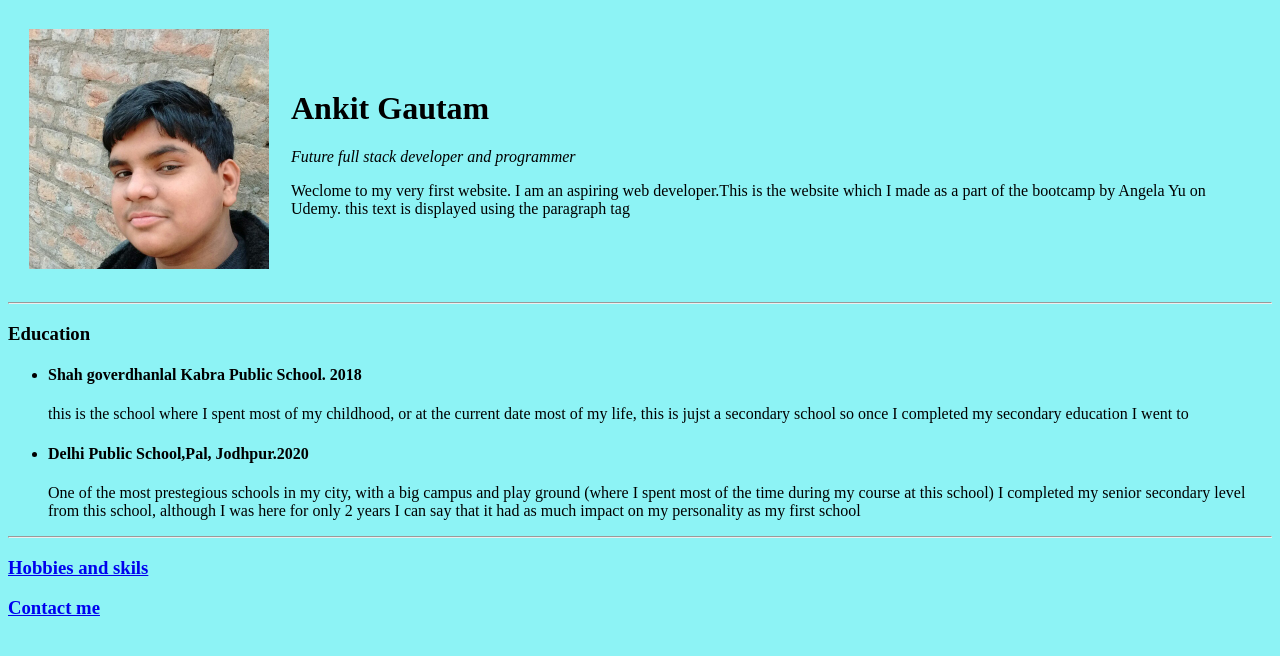
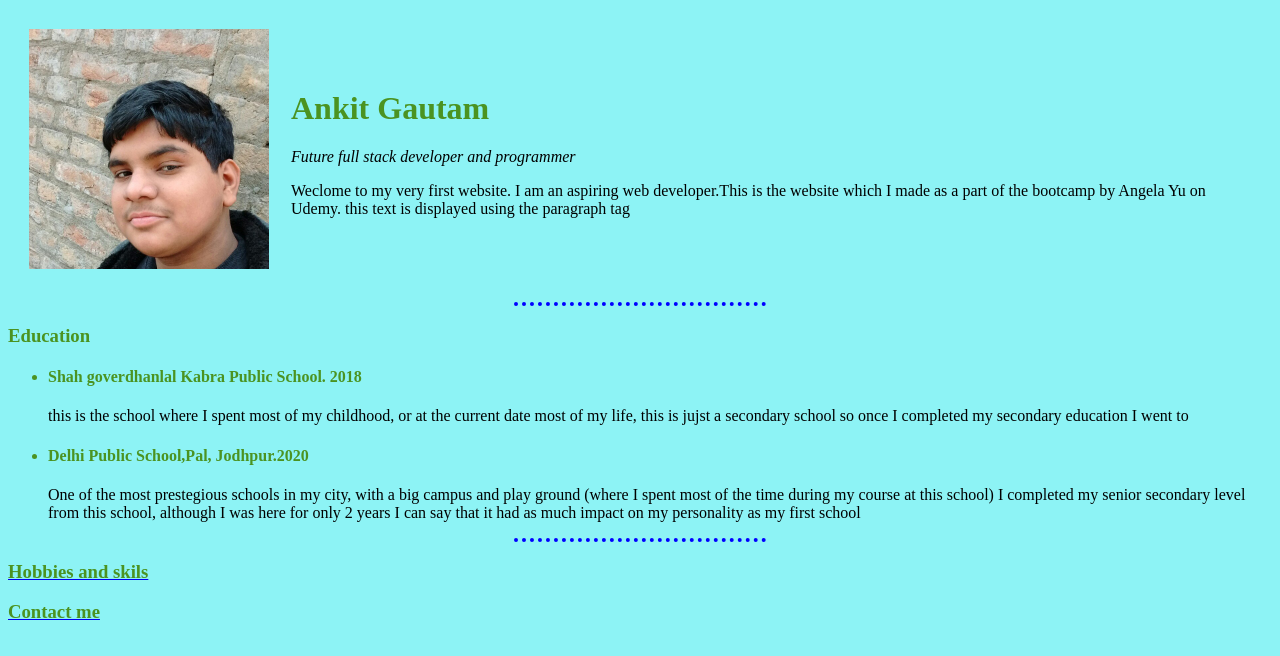
Before and after one commit to git-ankitgautam/CV, a plain HTML site: page index.html in a window 1280 px wide. Drawn offline with Linux system fonts and the light colour scheme.

Commit message:
commit(10-01-2021 00:29)

```diff
--- /dev/null
+++ b/CSS/styles.css
@@ -0,0 +1,29 @@
+body
+{
+    background-color:#8df3f5;
+}
+hr
+{
+    border-style: none;
+    border-top-style: dotted;
+    border-color: blue;
+    border-width: 4px;
+    width: 20%;
+}
+img
+{
+    width:240px;
+    height:240px;
+}
+h1
+{
+    color: rgb(75, 147, 33);
+}
+h3
+{
+    color: rgb(75, 147, 33);
+}
+h4
+{
+    color: rgb(75, 147, 33);
+}
--- a/index.html
+++ b/index.html
@@ -4,11 +4,12 @@
     <meta charset="UTF-8">
     <meta name="viewport" content="width=device-width, initial-scale=1.0">
     <title>My personal website</title>
+    <link rel="stylesheet" href="CSS/styles.css">
 </head>
-<body style="background-color:#8df3f5;">
+<body>
     <table cellspacing="20">
         <tr>
-            <td><img src="Images\Profile picture.jpg" style="width:240px;height:240px;" alt="ankit gautam profile picture"></td>
+            <td><img src="Images\Profile picture.jpg" alt="ankit gautam profile picture"></td>
             <td><h1>Ankit Gautam</h1>
             <p><em>Future full stack developer and programmer</em></p>
             <p>Weclome to my very first website. I am an aspiring web  developer.This is the website which I made as a part of the bootcamp by Angela Yu on Udemy. this text is displayed using the paragraph tag</p></td>
```
Also changed, not shown: Contact-me.html (+1 -0 lines), Hobbies.html (+1 -0 lines).
